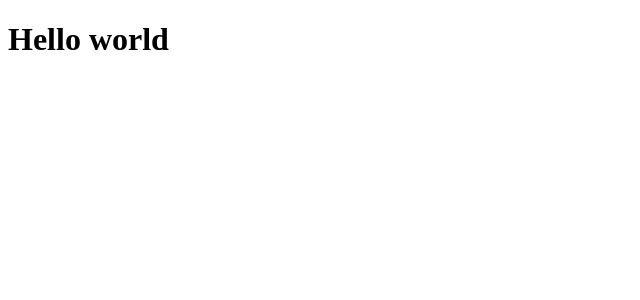
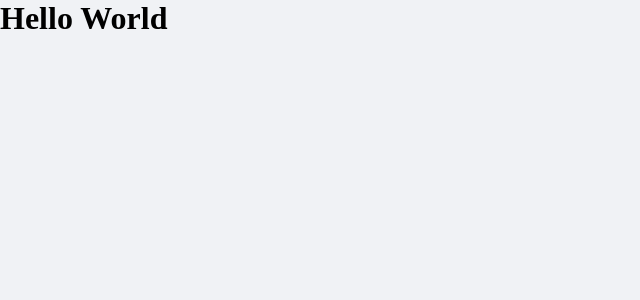
Before and after one commit to BePoyerGabe/dtmoney, a React (Create React App) app: page / in a window 1280 px wide. Shown: the top 300 px of the page, without its empty margins (0-640 px from the left). Built offline with nearby package versions, Linux system fonts and the light colour scheme.

Commit message:
global styled-component

```diff
--- a/package.json
+++ b/package.json
@@ -6,6 +6,7 @@
     "react": "^17.0.1",
     "react-dom": "^17.0.1",
     "react-scripts": "4.0.3",
+    "styled-components": "^5.2.1",
     "web-vitals": "^1.1.1"
   },
   "devDependencies": {
@@ -16,6 +17,7 @@
     "@types/node": "^12.20.6",
     "@types/react": "^17.0.3",
     "@types/react-dom": "^17.0.2",
+    "@types/styled-components": "^5.1.9",
     "typescript": "^4.2.3"
   },
   "scripts": {
--- a/public/index.html
+++ b/public/index.html
@@ -3,7 +3,8 @@
   <head>
     <meta charset="utf-8" />
     <meta name="viewport" content="width=device-width, initial-scale=1" />
-    <title>React App</title>
+    <link rel="shortcut icon" href="favicon.png" type="image/png">
+    <title>dt Money</title>
   </head>
   <body>
     <noscript>You need to enable JavaScript to run this app.</noscript>
--- a/src/App.tsx
+++ b/src/App.tsx
@@ -1,8 +1,10 @@
+import { GlobalStyle } from "./styles/global";
 
 export function App() {
   return (
     <div className="App">
-      <h1>Hello world</h1>
+      <h1>Hello World</h1>
+      <GlobalStyle />
     </div>
   );
 }
--- /dev/null
+++ b/src/styles/global.ts
@@ -0,0 +1,50 @@
+import {createGlobalStyle} from 'styled-components'
+
+export const GlobalStyle = createGlobalStyle`
+    :root {
+        --background: #F0F2F5;
+        --red: #E52E4D;
+        --blue: #5429CC;
+        --blue-light: #6933FF;
+        --text-title: #363F5F;
+        --text-body: #969CB3;
+        --background: #F0F2F5;
+        --shape: #FFFFFF;
+        --green: #33CC95;
+    }
+
+    * {
+        margin: 0;
+        padding: 0;
+        box-sizing: border-box
+    }
+
+    // font = 16px (Desktop)
+    html {
+        @media (max-width: 1080px) {
+            font-size: 93.75%   //15px
+        }
+
+        @media (max-width: 720px) {
+            font-size: 87.5%   //14px
+        }
+    }
+
+    //REM = 1rem = font size da página
+
+    body {
+        background: var(--background);
+        -webkit-font-smoothing: antialiased;
+    }
+
+    button {
+        cursor: pointer;
+    }
+
+    [disabled] {
+        opacity: 0.6;
+        cursor: not-allowed;
+    }
+
+
+`
```
Also changed, not shown: 1 other file (tests, documents, lock files or other folders).
